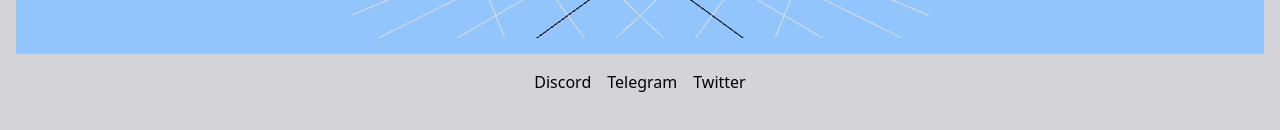
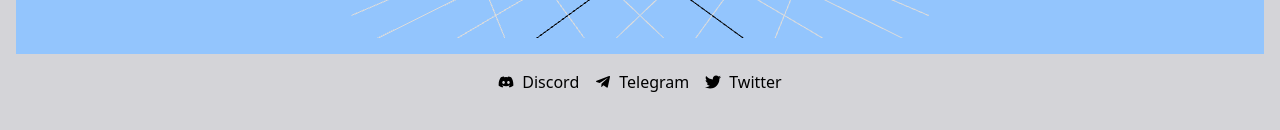
Before and after one commit to alazyartist/flipfactory, a React (Create React App) app in the folder flipfactory-cra/: page / in a window 1280 px wide. Shown: the part 204-334 px from the top of the page. Built offline with nearby package versions, Linux system fonts and the light colour scheme.

Commit message:
Community Links

```diff
--- a/flipfactory-cra/package.json
+++ b/flipfactory-cra/package.json
@@ -12,6 +12,7 @@
     "postcss": "^8.4.14",
     "react": "^18.2.0",
     "react-dom": "^18.2.0",
+    "react-icons": "^4.4.0",
     "react-router-dom": "^6.3.0",
     "react-scripts": "5.0.1",
     "react-spring": "^9.5.0",
--- a/flipfactory-cra/src/components/CommunityLinks.js
+++ b/flipfactory-cra/src/components/CommunityLinks.js
@@ -1,11 +1,21 @@
 import React from "react";
+import { FaDiscord, FaTwitter, FaTelegramPlane } from "react-icons/fa";
 
 const CommunityLinks = () => {
 	return (
 		<div className='flex place-items-center place-content-center gap-4'>
-			<div>Discord</div>
-			<div>Telegram</div>
-			<div>Twitter</div>
+			<div className='flex gap-2 place-content-center place-items-center'>
+				<FaDiscord />
+				Discord
+			</div>
+			<div className='flex gap-2 place-content-center place-items-center'>
+				<FaTelegramPlane />
+				Telegram
+			</div>
+			<div className='flex gap-2 place-content-center place-items-center'>
+				<FaTwitter />
+				Twitter
+			</div>
 		</div>
 	);
 };
```
Also changed, not shown: 1 other file (tests, documents, lock files or other folders).
